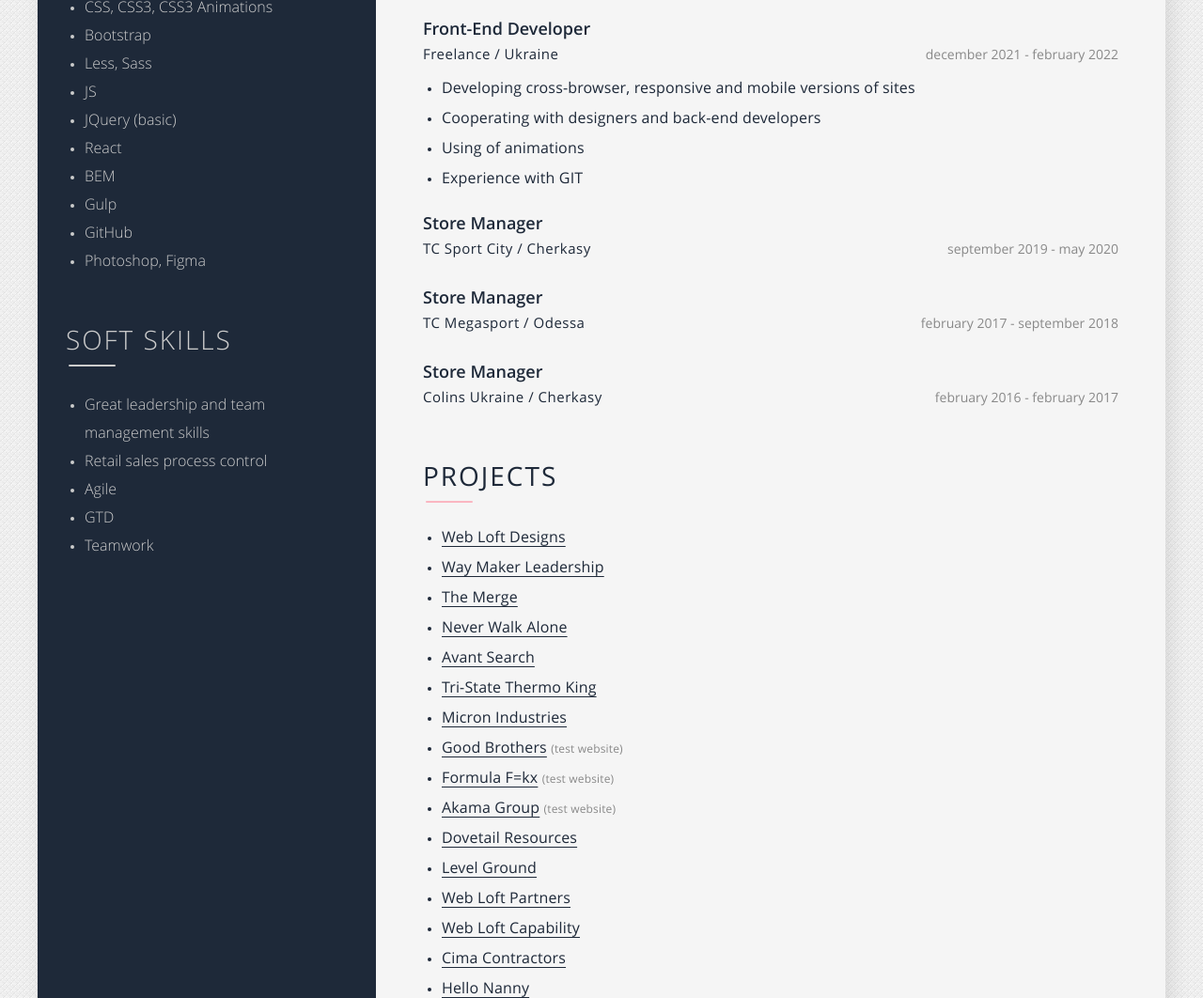
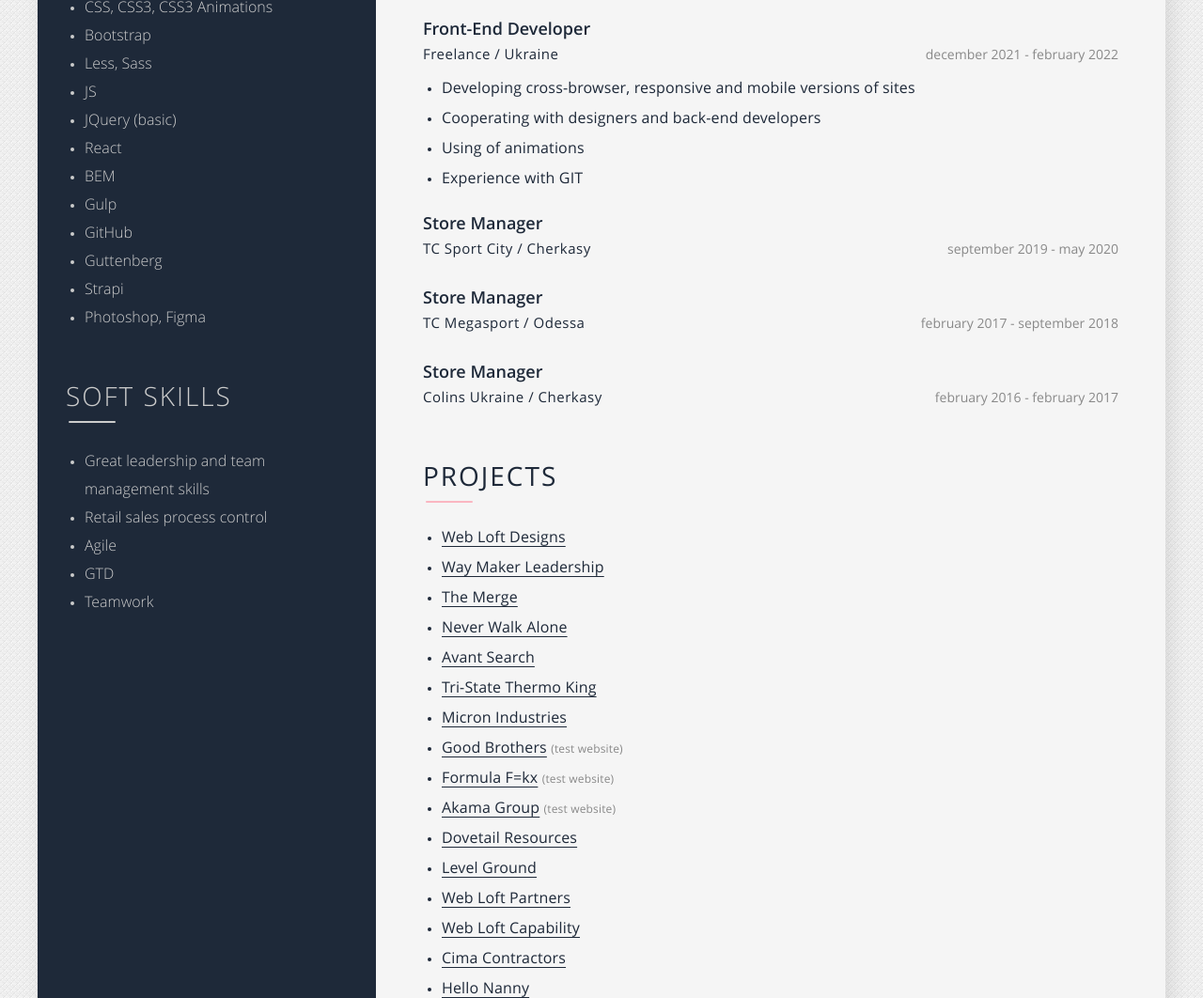
Before and after one commit to ArinaMorskaya/ArinaMorskaya.github.io, a plain HTML site: page CV/index.html in a window 1280 px wide. Shown: the part 951-2013 px from the top of the page at 94% size. Drawn offline with Linux system fonts and the light colour scheme.

Commit message:
Update index.html

```diff
--- a/CV/index.html
+++ b/CV/index.html
@@ -168,6 +168,8 @@
 							<li>BEM</li>
 							<li>Gulp</li>
 							<li>GitHub</li>
+							<li>Guttenberg</li>
+							<li>Strapi</li>
 							<li>Photoshop, Figma</li>
 						</ul>
 					</div>
```
